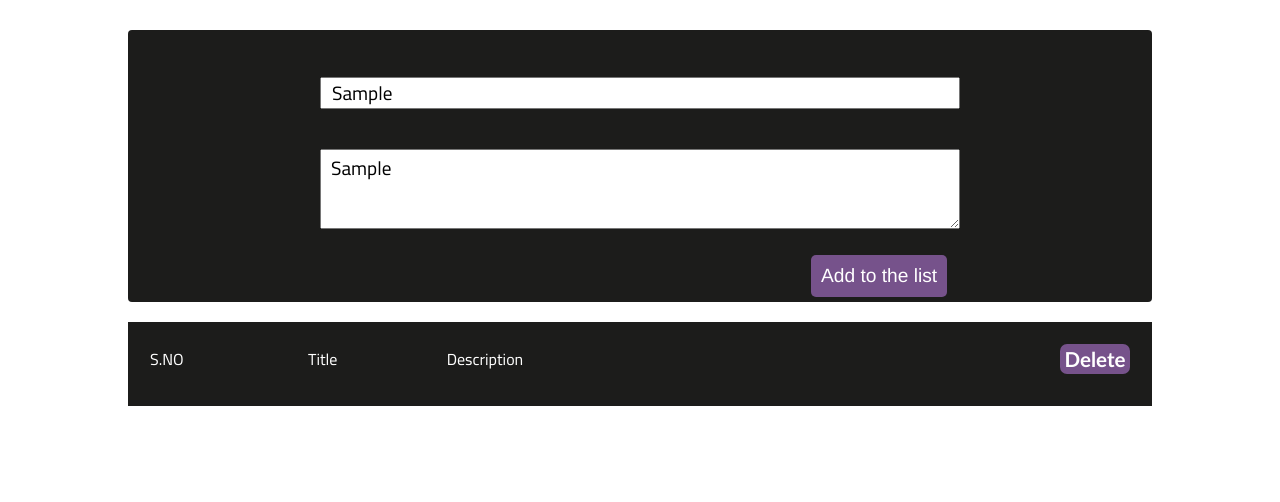
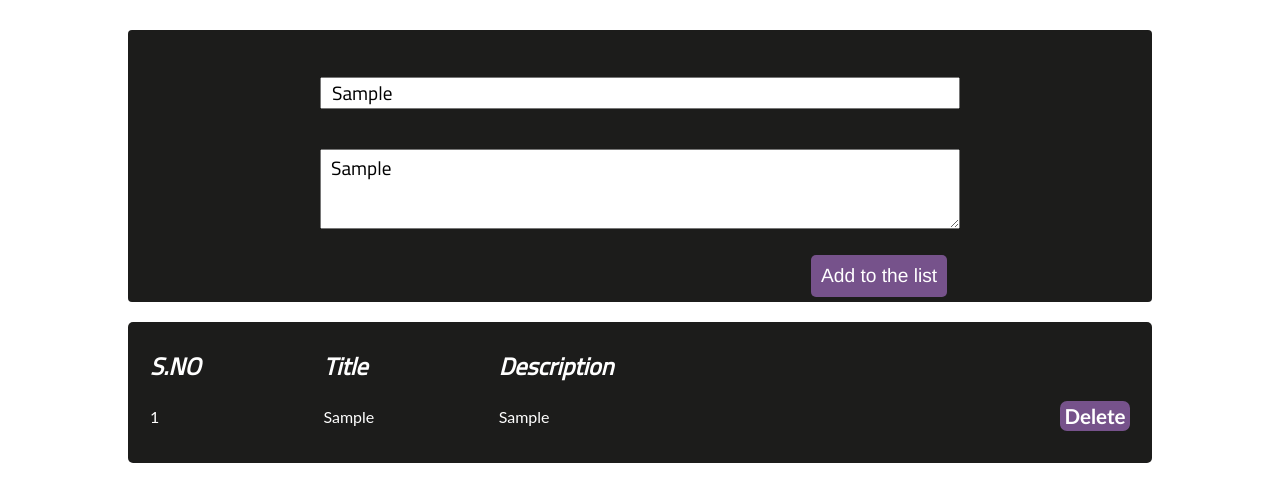
Before and after one commit to Inderjeet670/Todo, a website: page index.html in a window 1280 px wide. Both pictures are taken after typing "Sample", "Sample" into the empty fields and a click on the button "Add to the list". Shown: the part 82-584 px from the top of the page. Drawn offline with Linux system fonts and the light colour scheme.

Commit message:
javascript for adding items to the todos list and some CSS tweaks. Next is to add delete item feature and clear list feature

```diff
--- a/index.html
+++ b/index.html
@@ -36,9 +36,8 @@
                 <tr class="table_div_table_head_row">
                     <td class="table_div_table_head_row_data">S.NO</td>
                     <td class="table_div_table_head_row_data">Title</td>
-                    <td class="">Description</td>
-                    <td class="table_div_table_head_row_data">
-                        <button  class="table_div_table_head_row_data_button" ><h3 style="color:white; font-family:'Gill Sans', 'Gill Sans MT', Calibri, 'Trebuchet MS', sans-serif">Delete</h3></button></td>
+                    <td class="table_div_table_head_row_data">Description</td>
+
                 </tr>
             </thead>
             <tbody class="table_div_body">
--- a/index.js
+++ b/index.js
@@ -1,16 +1,93 @@
 add = document.querySelector(".submit_button");
 tit = document.querySelector(".input_div_title_input");
-desc = document.querySelector(".input_div_description_input")
+desc = document.querySelector(".input_div_description_input");
+insert = document.querySelector('.table_div_body');
 
 title = ''
 description = ''
 
 
 
-add.addEventListener("click",update())
+add.addEventListener("click",update)
+
+
+
+
 
 
 function update(){
 
+    if(localStorage.getItem('todolist')== null){
+        if(tit.value != null && desc.value != null){
+
+            array = [];
+        array.push([tit.value,desc.value])
+        localStorage.setItem('todolist', JSON.stringify(array) )
+
+
+
+        }
+
+    }
+    else{
+        if(tit.value != null && desc.value != null){
+            str = localStorage.getItem('todolist');
+        array = JSON.parse(str)
+        array.push([tit.value,desc.value])
+        localStorage.setItem('todolist', JSON.stringify(array))
+        }
+    }
+    str = localStorage.getItem('todolist')
+    array = JSON.parse(str)
+
+    strs = " "
+
+    array.forEach((element,index )=> {
+
+
+        strs += `<tr>
+        <td>${index+1}</td>
+        <td>${element[0]}</td>
+        <td>${element[1]}</td>
+        <td><button  class="table_div_table_head_row_data_button" ><h3 style="color:white; font-family:'Gill Sans', 'Gill Sans MT', Calibri, 'Trebuchet MS', sans-serif">Delete</h3></button></td></td>
+    </tr>`
+
+
+    });
+
+
+    insert.innerHTML = strs
+
+
+
 
 }
+
+function runbegin(){
+
+    str = localStorage.getItem('todolist')
+    array = JSON.parse(str)
+
+    strs = " "
+
+    array.forEach((element,index )=> {
+
+
+        if(localStorage.getItem('todolist') != null){
+            strs += `<tr>
+        <td>${index+1}</td>
+        <td>${element[0]}</td>
+        <td>${element[1]}</td>
+        <td><button  class="table_div_table_head_row_data_button" ><h3 style="color:white; font-family:'Gill Sans', 'Gill Sans MT', Calibri, 'Trebuchet MS', sans-serif">Delete</h3></button></td></td>
+
+    </tr>`
+
+        }
+
+    });
+
+    insert.innerHTML = strs
+
+}
+
+runbegin()
--- a/main.scss
+++ b/main.scss
@@ -138,6 +138,9 @@ body{
     width: 80vw;
     margin: auto;
     margin-top: 20px;
+    transition: all .2s ease-in-out;
+    margin-bottom: 40px;
+
 
 
 
@@ -147,7 +150,9 @@ body{
         position: relative;
         background-color: $color-primary;
         padding: 20px;
-        transition: all .2s ease-in-out;
+        border-radius: 5px;
+        transition: ease-out;
+
 
         &_head{
 
@@ -159,6 +164,10 @@ body{
 
 
                 &_data{
+
+                    font-weight: bold;
+                    font-style: italic;
+                    font-size: 1.5rem;
 
                     &_button{
                         background-color: $color-secondary;
```
Also changed, not shown: styles.css.
